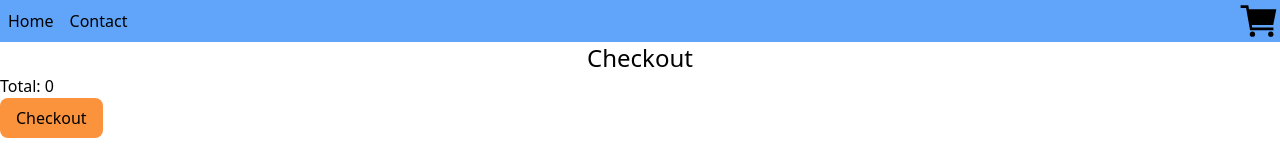
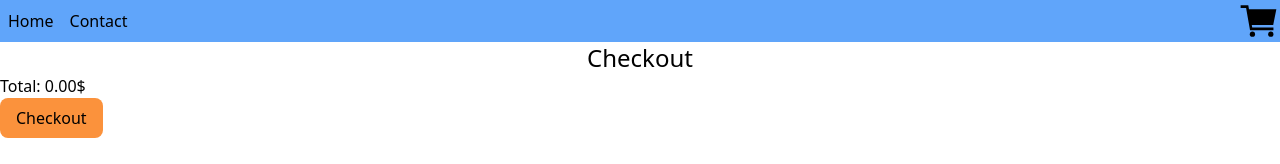
Before and after one commit to Bakek-lang/fef-ca, a React (Vite) app: page /checkout in a window 1280 px wide. Shown: the top 164 px of the page. Built offline with nearby package versions, Linux system fonts and the light colour scheme.

Commit message:
dollarsigns and tofixed

```diff
--- a/src/components/ProductCard.jsx
+++ b/src/components/ProductCard.jsx
@@ -11,7 +11,7 @@ export default function ProductCard({ product }) {
       <div>
         <h2 className="font-bold text-lg mb-2">{product.title}</h2>
         <p className="text-gray-700 mb-4">{product.description}</p>
-        <p className="text-gray-900 font-semibold mb-2">{product.price}</p>
+        <p className="text-gray-900 font-semibold mb-2">{product.price}$</p>
         <div className="items-center">
           <Link
             to={`/products/${product.id}`}
--- a/src/pages/CheckoutPage.jsx
+++ b/src/pages/CheckoutPage.jsx
@@ -26,12 +26,12 @@ export default function CheckoutPage() {
               alt={item.title}
             />
             <h2>{item.title}</h2>
-            <p>{item.price}</p>
+            <p>{item.price}$</p>
             <p>{item.quantity}</p>
           </li>
         ))}
       </ul>
-      <p>Total: {getTotal()}</p>
+      <p>Total: {getTotal().toFixed(2)}$</p>
       <button
         onClick={handleCheckout}
         className="bg-orange-400 rounded-lg py-2 px-4"
--- a/src/pages/ProductPage.jsx
+++ b/src/pages/ProductPage.jsx
@@ -47,7 +47,7 @@ export default function ProductPage() {
       <div className="mt-4 text-center">
         <h2>{data.title}</h2>
         <p>{data.description}</p>
-        <p>{data.price}</p>
+        <p>{data.price}$</p>
       </div>
       <button
         onClick={() => addToCart(data)}
```
